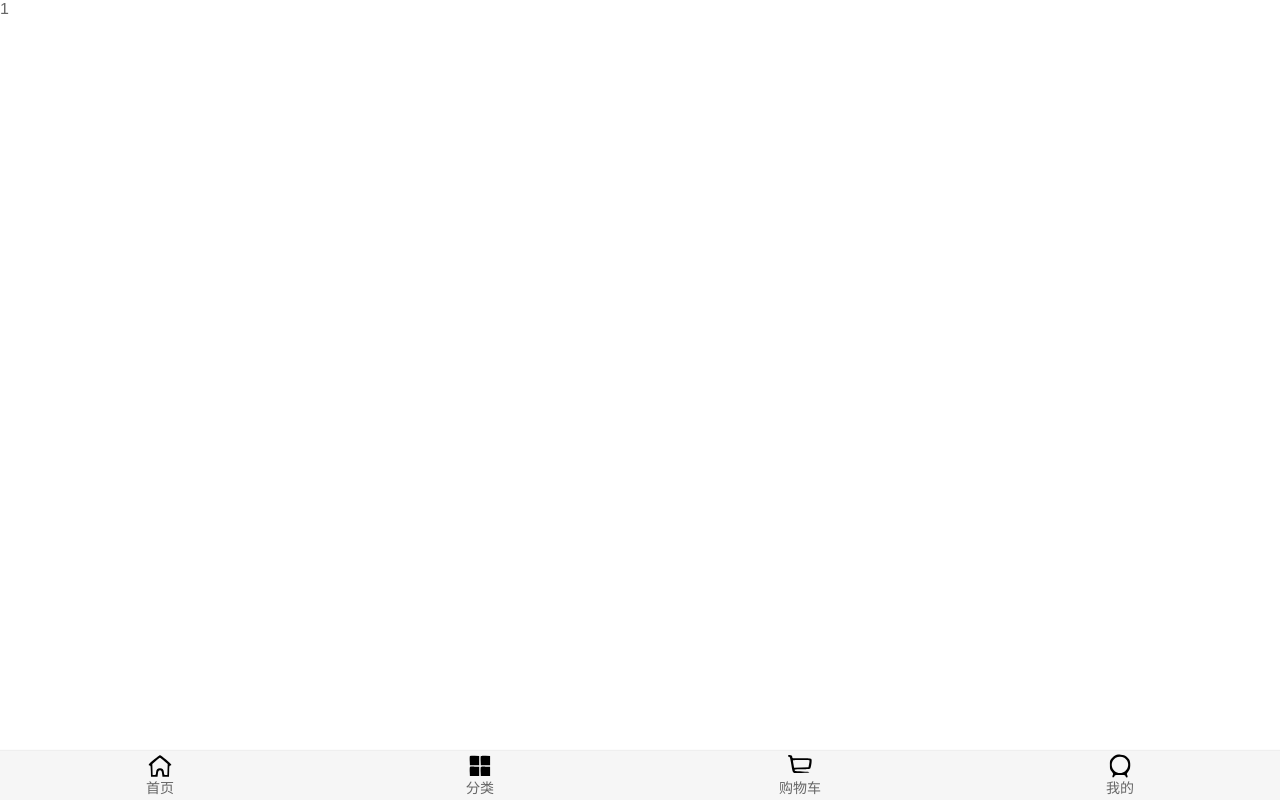
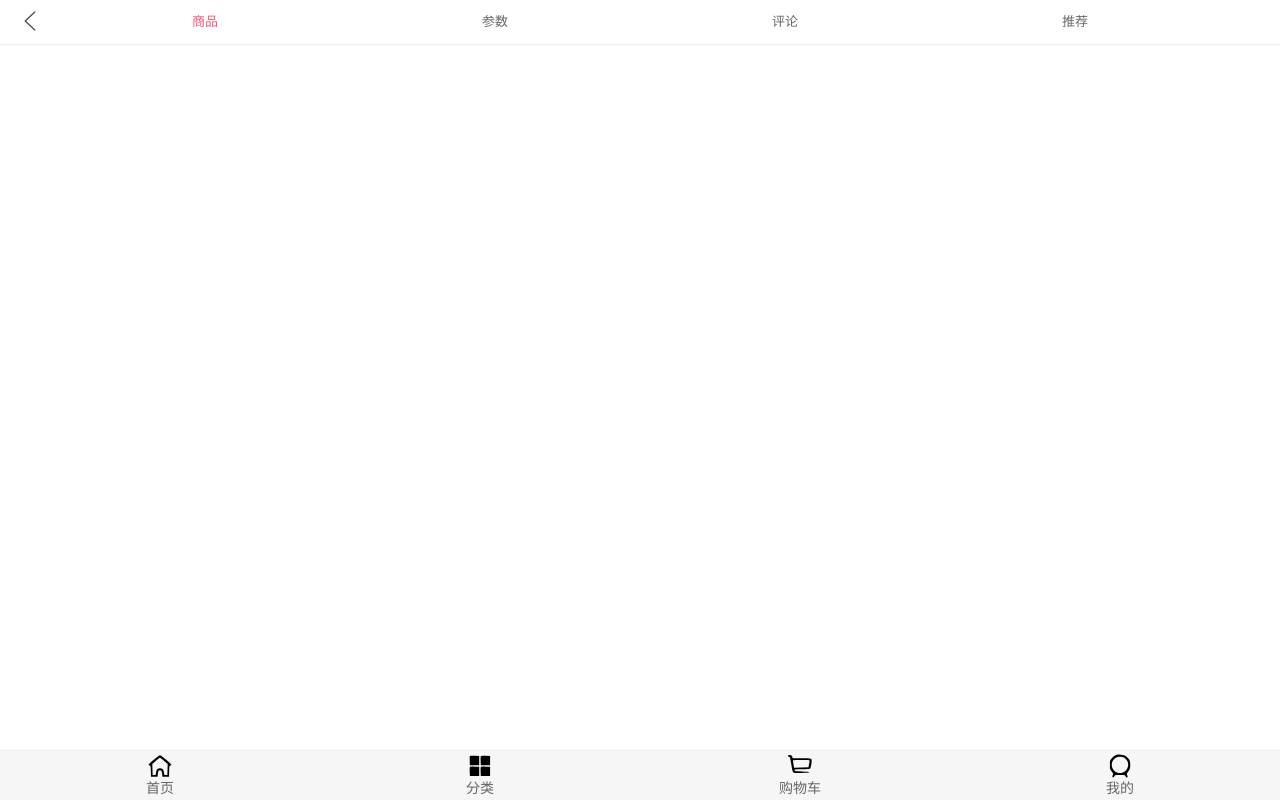
Before and after one commit to coderjuzi/supermall, a Vue app: page /detail/1 in a window 1280 px wide. Built offline with nearby package versions, Linux system fonts and the light colour scheme.

Commit message:
详情页导航栏封装完成

```diff
--- a/src/views/detail/Detail.vue
+++ b/src/views/detail/Detail.vue
@@ -1,10 +1,17 @@
 <template>
-<div>{{iid}}</div>
+  <div id="detail">
+    <detail-nav-bar></detail-nav-bar>
+  </div>
 </template>
 
 <script>
+  import DetailNavBar from './childComps/DetailNavBar'
+
   export default {
     name: "Detail",
+    components: {
+      DetailNavBar
+    },
     data() {// 保存iid
       return {
         iid: null// 设iid默认为null
--- /dev/null
+++ b/src/views/detail/childComps/DetailNavBar.vue
@@ -0,0 +1,64 @@
+<template>
+  <div>
+    <nav-bar>
+      <!--监听整个left插槽的点击，包含返回按钮-->
+      <div slot="left" class="back" @click="backClick">
+        <img src="~assets/img/common/back.svg" alt="">
+      </div>
+      <div slot="center" class="title">
+        <!--使用v-for遍历导航栏，因为可以点击，所以要拿到对象的index-->
+        <!--动态绑定class，监听index的点击，改变文字颜色-->
+        <div v-for="(item, index) in titles"
+             class="title-item"
+             :class="{active: index === currentIndex}"
+             @click="titleClick(index)">
+          {{item}}
+        </div>
+      </div>
+    </nav-bar>
+  </div>
+</template>
+
+<script>
+  import NavBar from 'components/common/navbar/NavBar'
+
+  export default {
+    name: "DetailNavBar",
+    components: {
+      NavBar
+    },
+    data() {
+      return {// 保存导航栏中的对象
+        titles: ['商品', '参数', '评论', '推荐'],
+        currentIndex: 0// 设index下标默认为0
+      }
+    },
+    methods: {
+      titleClick(index) {// titles的点击，传入index参数
+        this.currentIndex = index
+      },
+      backClick() {// 返回按钮的点击，
+        this.$router.back()// 使用back()或go(-1)通过路由器进行返回
+      }
+    }
+  }
+</script>
+
+<style scoped>
+  .title {
+    display: flex;
+    font-size: 13px;
+  }
+
+  .title-item {
+    flex: 1;
+  }
+
+  .active {
+    color: var(--color-high-text)
+  }
+
+  .back img {
+    margin-top: 10px;
+  }
+</style>
```
